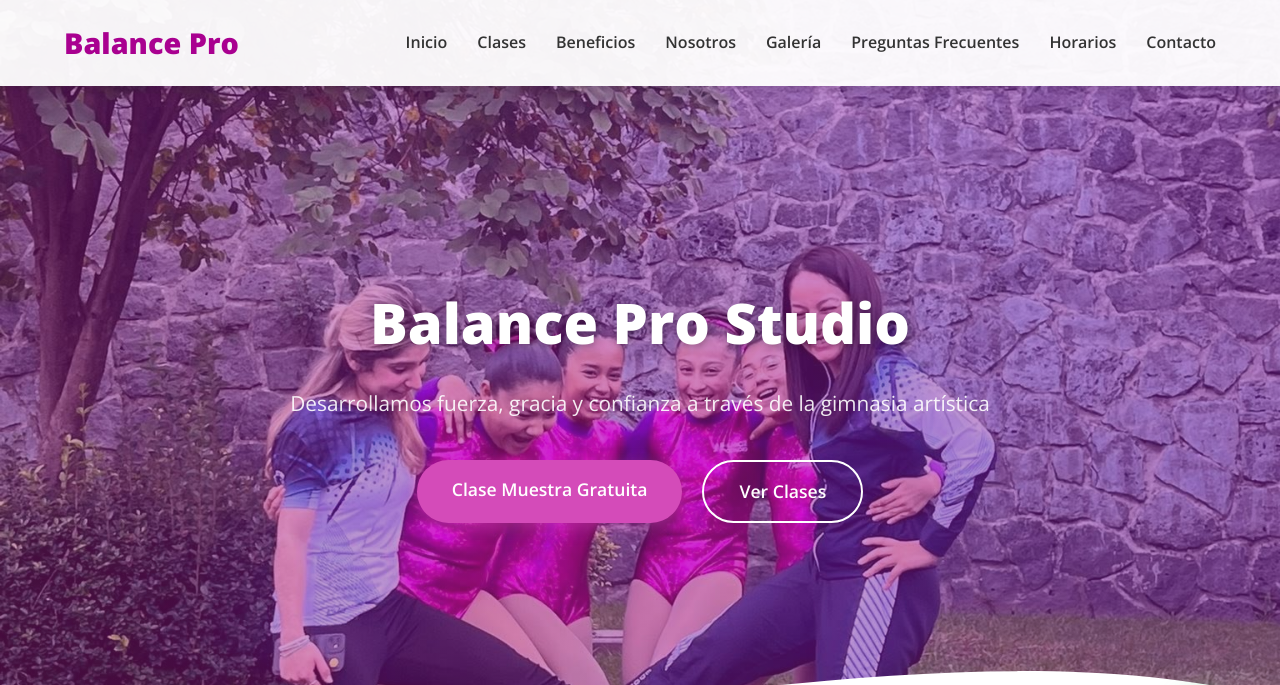
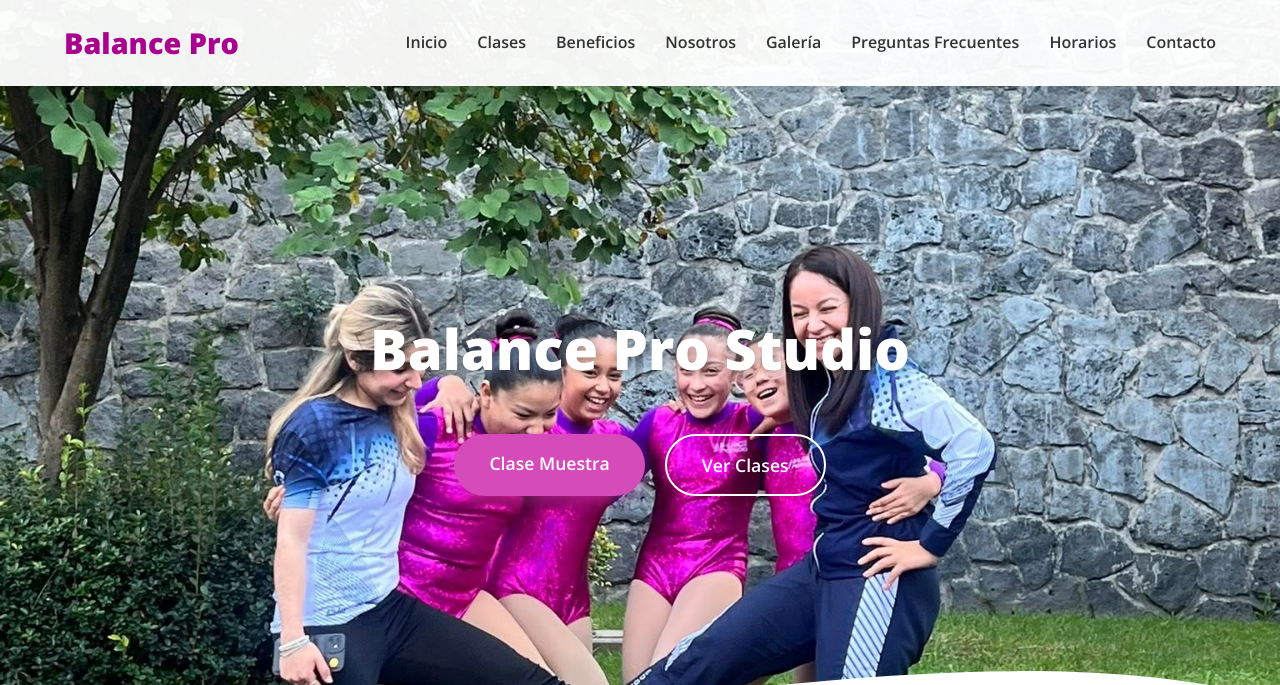
Before and after one commit to improya/Balance, a plain HTML site: page index.html in a window 1280 px wide. Shown: the top 685 px of the page. Drawn offline with nearby package versions, Linux system fonts and the light colour scheme.

Commit message:
Add files via upload

```diff
--- a/index.html
+++ b/index.html
@@ -3,7 +3,7 @@
 <head>
     <meta charset="UTF-8">
     <meta name="viewport" content="width=device-width, initial-scale=1.0">
-    <title>Balance Pro Studio | Gimnasia para niños</title>
+    <title>Balance Pro Studio </title>
     <link rel="stylesheet" href="https://cdnjs.cloudflare.com/ajax/libs/font-awesome/6.4.0/css/all.min.css">
     <link href="https://fonts.googleapis.com/css2?family=Open+Sans:wght@300;400;500;600;700;800&display=swap" rel="stylesheet">
     <style>
@@ -187,7 +187,7 @@
             left: 0;
             width: 100%;
             height: 100%;
-            background: linear-gradient(50deg, rgba(163, 24, 142, 0.6), rgba(142, 27, 168, 0.7));
+            background: linear-gradient(50deg, rgba(172, 95, 161, 0), rgba(193, 90, 216, 0));
             opacity: 0.7;
         }
 
@@ -1466,9 +1466,9 @@ footer::before {
             </div>
             <div class="hero-text">
                 <h1 class="hero-title">Balance Pro Studio</h1>
-                <p class="hero-subtitle">Desarrollamos fuerza, gracia y confianza a través de la gimnasia artística</p>
+                <p class="hero-subtitle"></p>
                 <div class="hero-buttons">
-                    <a href="https://wa.me/525592216170?text=Me%20interesa%20reservar%20una%20clase%20muestra" class="btn-primary" target="_blank">Clase Muestra Gratuita</a>
+                    <a href="https://wa.me/525592216170?text=Me%20interesa%20reservar%20una%20clase%20muestra" class="btn-primary" target="_blank">Clase Muestra</a>
                     <a href="#clases" class="btn-secondary">Ver Clases</a>
                 </div>
             </div>
```
